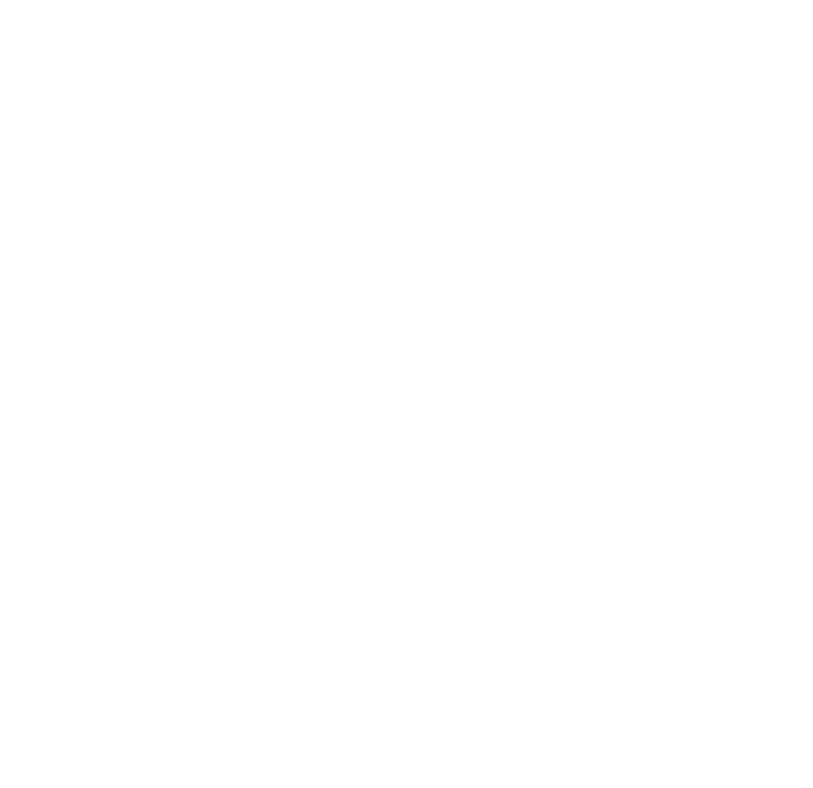
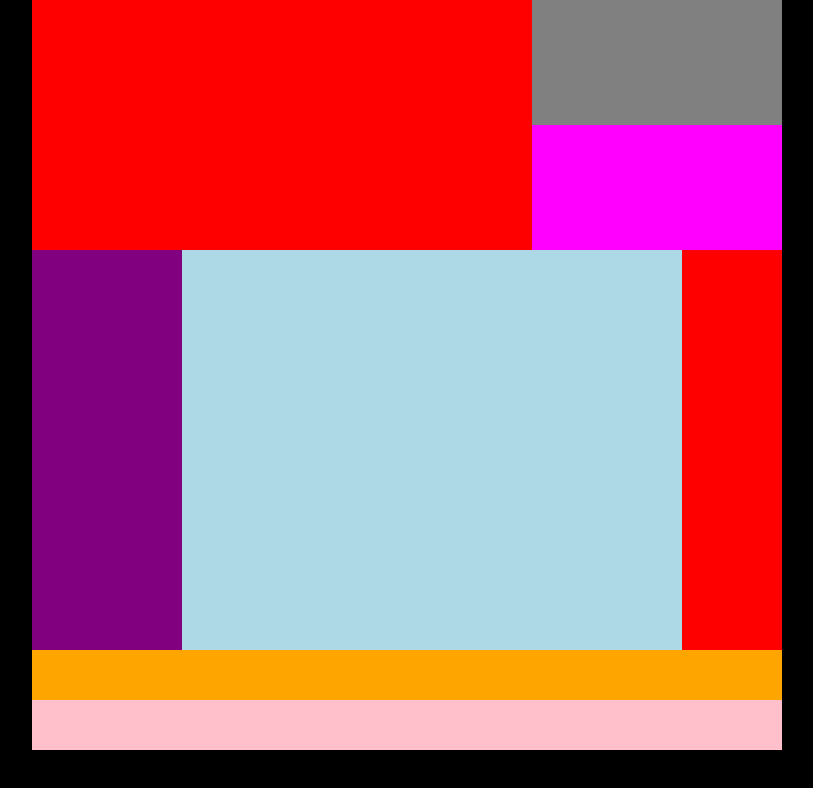
Before and after one commit to Oswaldo-Reyes29/web, a plain HTML site: page index.html in a window 1280 px wide. Shown: the whole page, without its empty margins (233-1046 px from the left). Drawn offline with Linux system fonts and the light colour scheme.

Commit message:
Add files via upload

```diff
--- a/index.html
+++ b/index.html
@@ -2,12 +2,15 @@
 <html lang="en">
 <head>
     <meta charset="UTF-8">
+
     <meta name="description" content="Ejemplo HTML5">
     <meta name="keywords" content="HTML5, CSS3, JavaScript">
     <title>Maquetación</title>
     <script src="modernizr.min.js"></script>
-    <script src="modernizr.min.js"></script>
+<link rel="stylesheet"href="style.css">
+
 </head>
+
 <body>
     <header>
         <section id="banner"></section>
```
Also changed, not shown: estilos/index.html (added), estilos/style.css (added).
